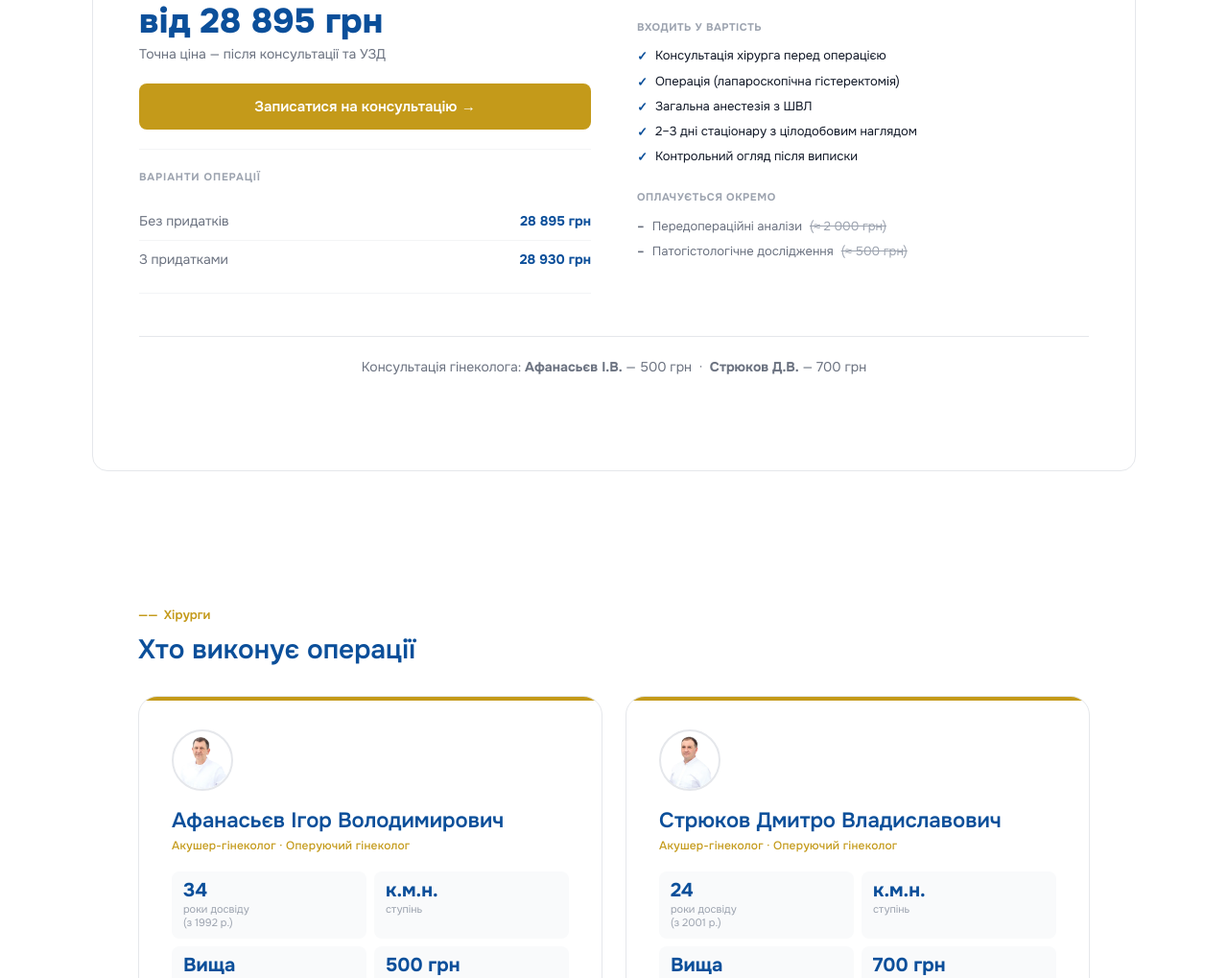
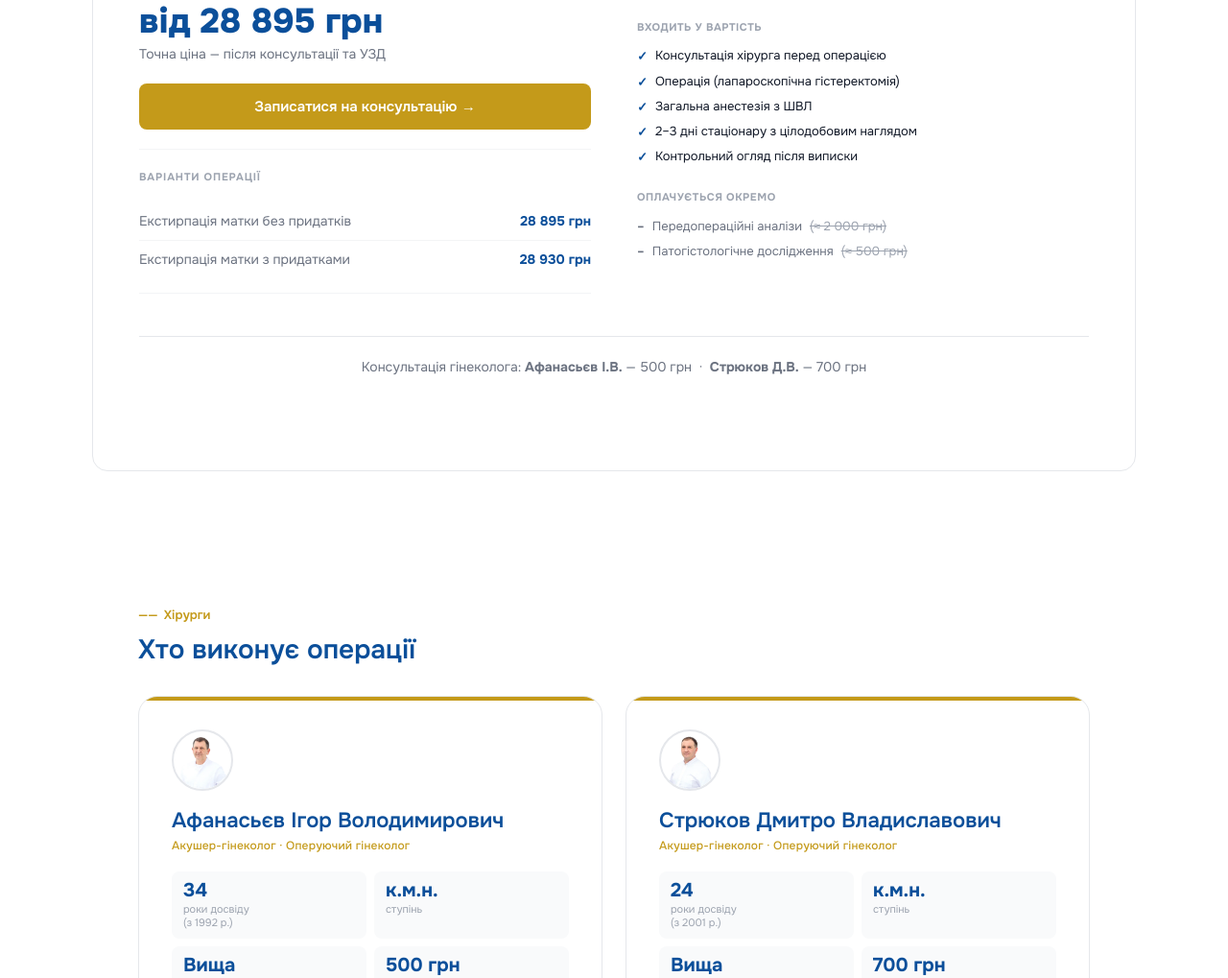
Before and after one commit to rastrepin/onclinic-dnipro, a plain HTML site: page kharkiv/mioma-laparoskopichna-gisterektomiia.html in a window 1280 px wide. Shown: the part 3675-4694 px from the top of the page at 96% size. Drawn offline with nearby package versions, Linux system fonts and the light colour scheme.

Commit message:
fix: restore official service names in price variants (Екстирпація матки)

```diff
--- a/kharkiv/mioma-laparoskopichna-gisterektomiia.html
+++ b/kharkiv/mioma-laparoskopichna-gisterektomiia.html
@@ -1058,8 +1058,8 @@ h2.section-title, h2.sec-title, .section-title {
           <div class="price-variants">
             <span class="price-variants-label">Варіанти операції</span>
             <ul>
-              <li><span>Без придатків</span><span>28 895 грн</span></li>
-              <li><span>З придатками</span><span>28 930 грн</span></li>
+              <li><span>Екстирпація матки без придатків</span><span>28 895 грн</span></li>
+              <li><span>Екстирпація матки з придатками</span><span>28 930 грн</span></li>
             </ul>
           </div>
         </div>
```
